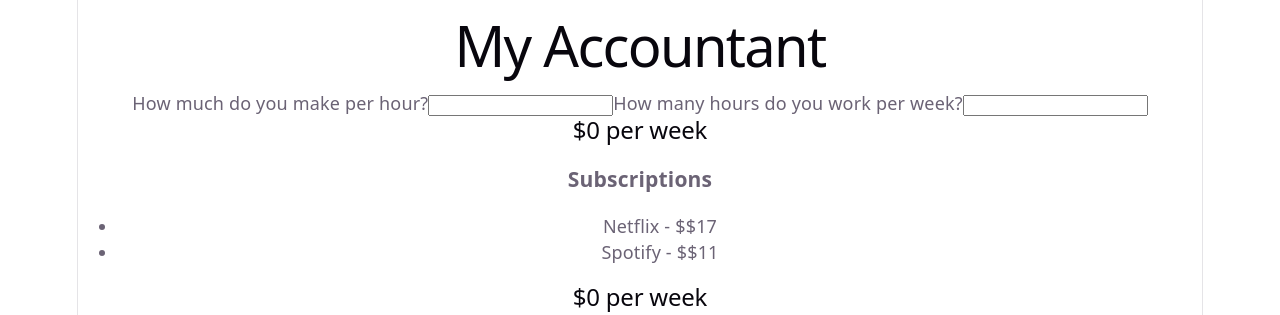
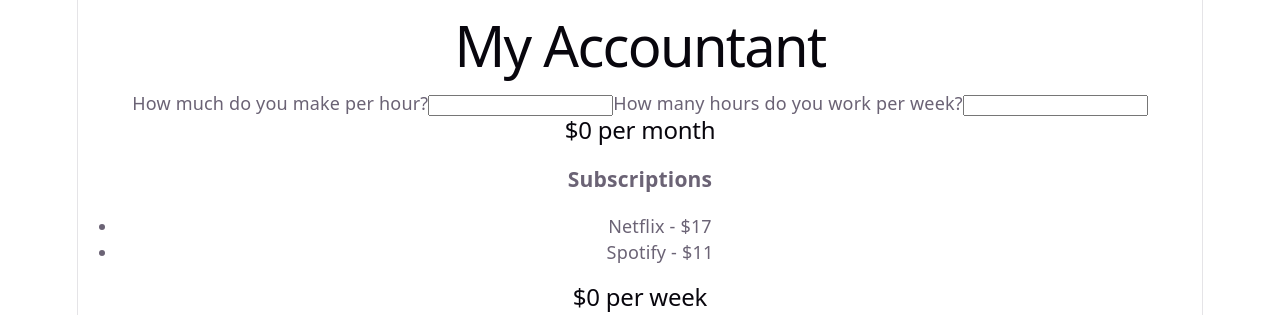
Before and after one commit to Shayanakbarloo/my-accountant, a React (Vite) app: page / in a window 1280 px wide. Shown: the top 315 px of the page. Built offline with nearby package versions, Linux system fonts and the light colour scheme.

Commit message:
#made some changes to my program to be able to add more subs and ignore the ones that are empty

```diff
--- a/src/App.jsx
+++ b/src/App.jsx
@@ -7,21 +7,38 @@ function money (amount){
 function App() { // a component. In React, a component is just a function that returns a piece of the page.
   const [rate, setRate] = useState(""); // This line creates a piece of memmory that react will keep track of. rate holds the current value, satRate is a function that can be used to change the value of rate. useState("") means that the initial value of rate is an empty string.
   const [hours, setHours] = useState("");
-
-
   const [subs, setSubs] = useState([
     { name: "Netflix", cost: 17 },
     { name: "Spotify", cost: 11 },
   ]);
+  const [newName, setNewName] = useState("");
+  const [newCost, setNewCost] = useState("");
+
   const weekly = (Number(rate)|| 0) * (Number(hours) || 0);
   const monthly = weekly * 4;
-  const yearly = monthly * 12;
+
 // reduce is a function that takes an array and reduces it to a single value. In this case we are reducing the array of subscriptions to a single value
   const subsTotal = subs.reduce((total, sub) => total + sub.cost, 0);
   const leftover = weekly - subsTotal;
 
+
+  function addSub(){
+    if (!newName || !newCost) return; // ignore empty submissions
+
+// a NEW array: everything already in subs, plus the new one
+  setSubs([...subs, { name: newName, cost: Number (newCost) }]);
+
+  setNewName("");
+  setNewCost("");
+  }
+
+  function removeSub(indexToRemove){ // keep every item except the one at that position
+    setSubs(subs.filter((sub, index) => index !== indexToRemove));
+  }
+
   return ( // What is returned from the function is what will be rendered to the screen.
     // The HTML-looking tags — that's JSX: HTML written inside JavaScript. It's the one weird idea in React, and you get used to it fast.
+
     <div>
       <h1>My Accountant</h1>
 
@@ -34,15 +51,16 @@ function App() { // a component. In React, a component is just a function that r
 
       <label>
         How many hours do you work per week?
-        <input type = "number" value = { hours} onChange = {(e) => setHours(e.target.value)} />
+        <input type = "number" value = {hours} onChange = {(e) => setHours(e.target.value)} />
       </label>
 
-      <h2> {money(weekly)} per week </h2>
+      <h2> {money(monthly)} per month </h2>
+
       <h3> Subscriptions </h3>
       <ul>
         {subs.map((sub, index) => (
           <li key = {index} >
-            {sub.name} - ${money(sub.cost)}
+            {sub.name} - {money(sub.cost)}
           </li>
         ))}
       </ul>
```
